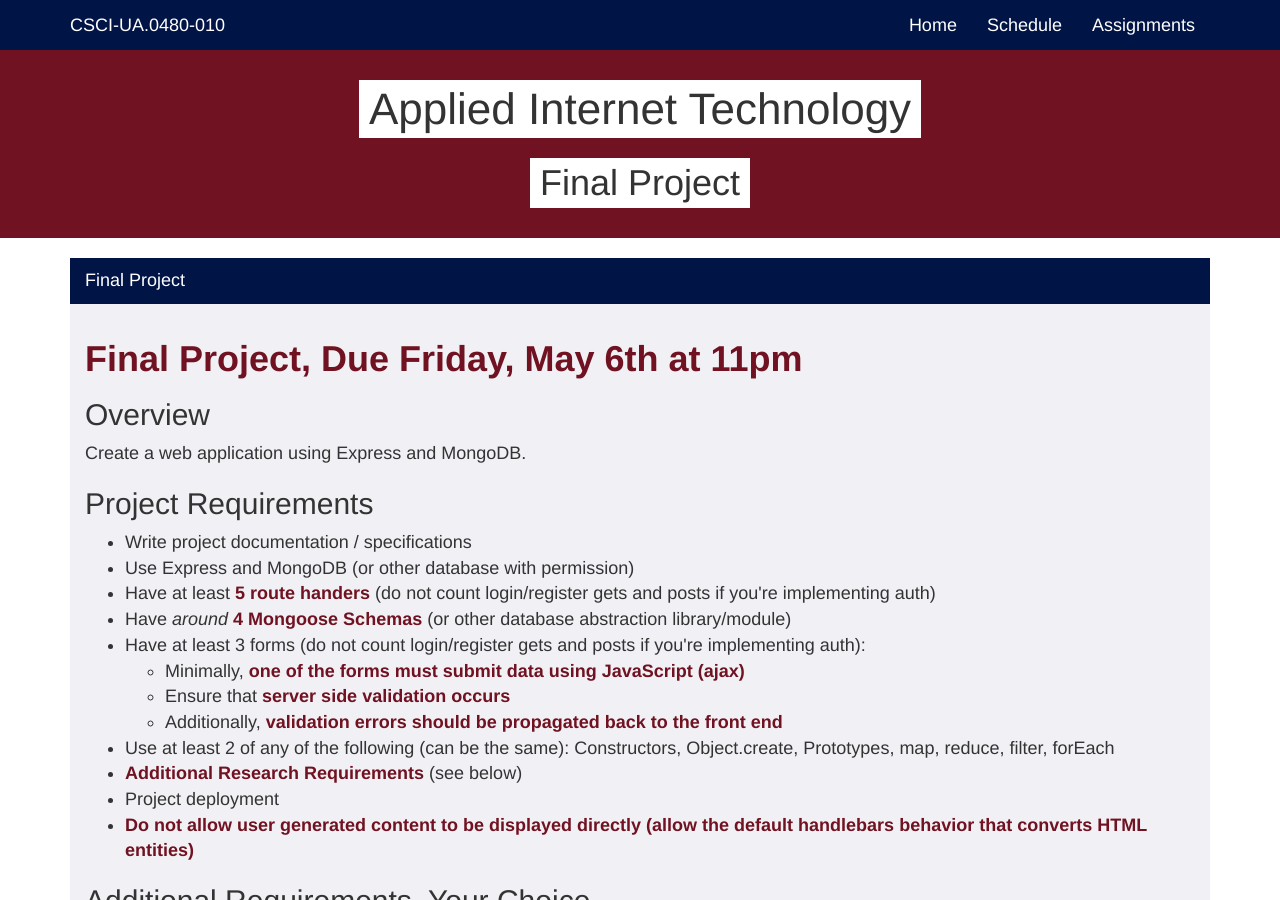
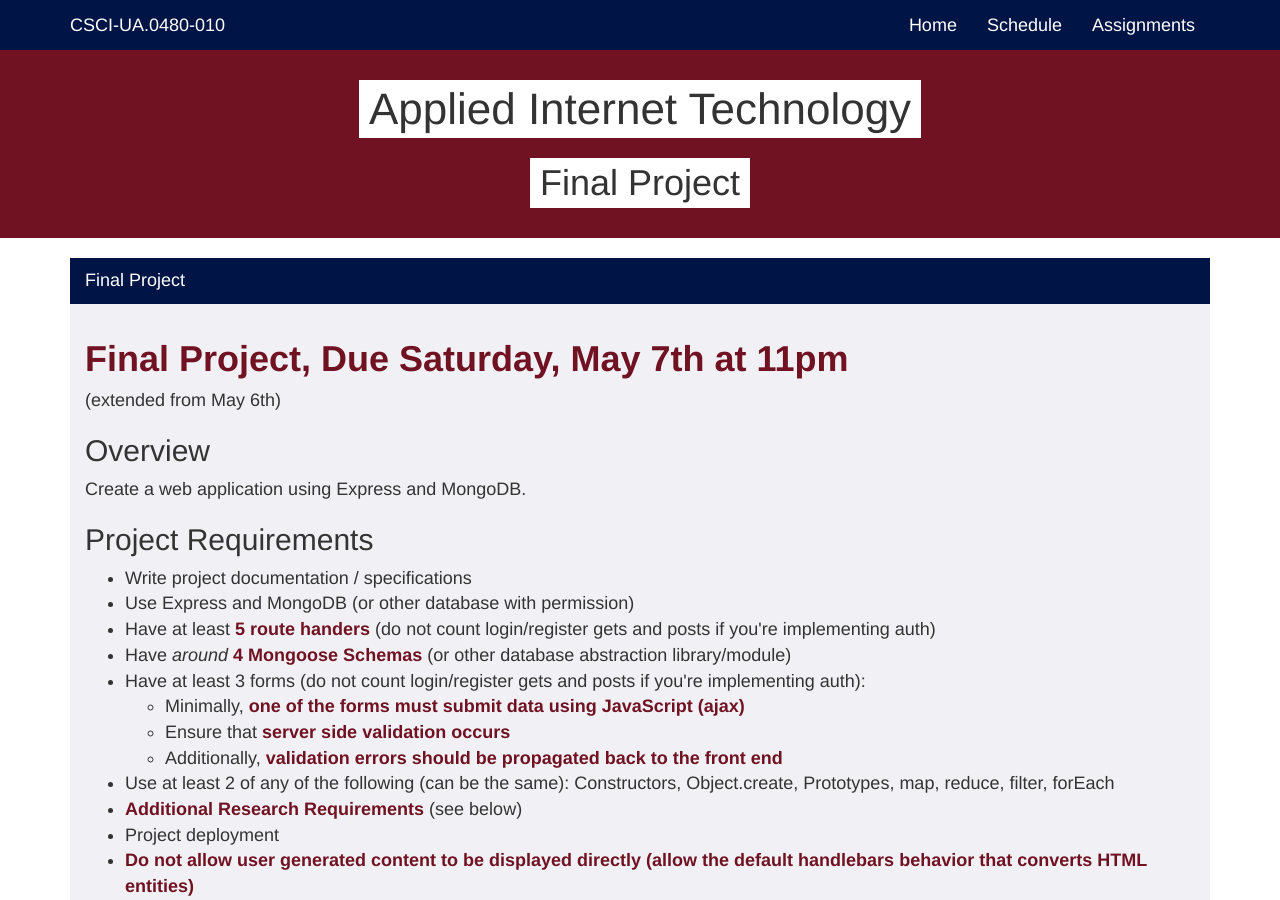
Before and after one commit to jl4282/csci-ua.0480-spring2016-010, a Jekyll site: the page built from final-project.markdown, in a window 1280 px wide and 900 px high. Built offline with Jekyll 4.4.1, drawn with Linux system fonts in a browser that asks for light colours.

Commit message:
fix up date

```diff
--- a/final-project.markdown
+++ b/final-project.markdown
@@ -26,7 +26,9 @@ pre {
 <div class="panel panel-default">
 	<div class="panel-heading">Final Project</div>
 	<div class="panel-body" markdown="block">
-# __Final Project, Due Friday, May 6th at 11pm__
+# __Final Project, Due Saturday, May 7th at 11pm__
+
+(extended from May 6th)
 
 ## Overview
 
```
